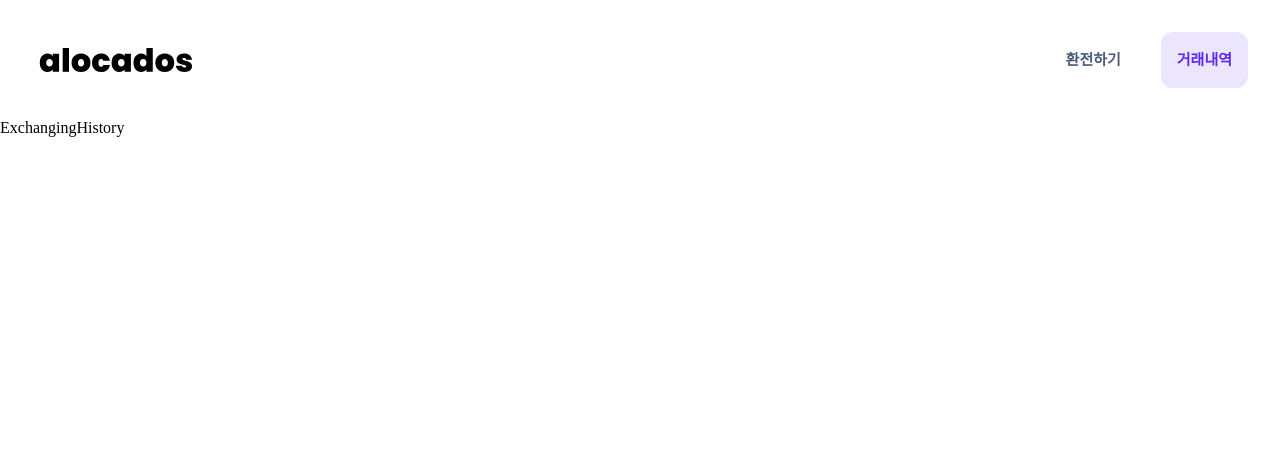
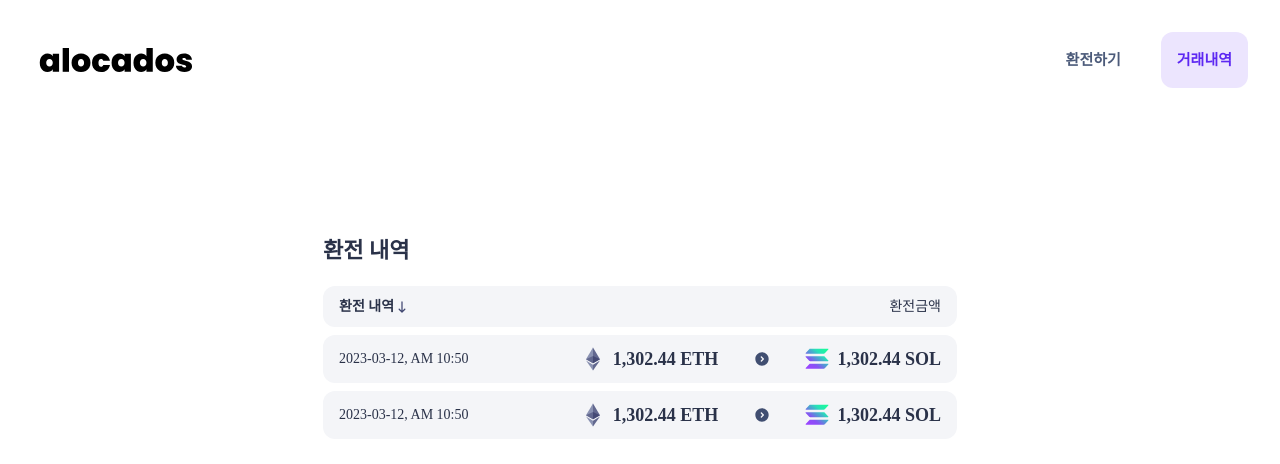
Before and after one commit to Sonwanseo/alocados-frontend-task, a React (Create React App) app: page /exchanging-history in a window 1280 px wide. Shown: the top 464 px of the page. Built offline with nearby package versions, Linux system fonts and the light colour scheme.

Commit message:
publish: 거래 내역 페이지 퍼블리시

```diff
--- a/src/pages/ExchangingHistory/ExchangingHistory.tsx
+++ b/src/pages/ExchangingHistory/ExchangingHistory.tsx
@@ -1,3 +1,71 @@
+import { FlexBox, Text } from 'components/Common';
+import { SHADE } from 'constants/Theme';
+import { BasicLayout } from 'layouts';
+import styled from 'styled-components';
+import DownArrow from 'assets/svg/DownArrow.svg';
+import { ExchangingHistoryItem } from 'components/Business';
+
+const Container = styled(FlexBox)`
+  width: 634px;
+  padding-top: 120px;
+`;
+
+const Title = styled(Text)`
+  margin-bottom: 24px;
+`;
+
+const HistoryListWrapper = styled(FlexBox)`
+  width: 100%;
+  gap: 8px;
+`;
+
+const HistoryTopWrapper = styled(FlexBox)`
+  width: 100%;
+  height: 41px;
+  background-color: ${SHADE[100]};
+  border-radius: 12px;
+  justify-content: space-between;
+  align-items: center;
+  padding: 8px 16px;
+  box-sizing: border-box;
+`;
+
+const HistoryLeftWrapper = styled(FlexBox)`
+  align-items: center;
+`;
+
+const DownArrowImage = styled.img`
+  width: 16px;
+  height: 16px;
+`;
+
 export function ExchangingHistory() {
-  return <div>ExchangingHistory</div>;
+  return (
+    <BasicLayout>
+      <Container column>
+        <Title bold>환전 내역</Title>
+        <HistoryListWrapper column>
+          <HistoryTopWrapper>
+            <HistoryLeftWrapper>
+              <Text caption bold>
+                환전 내역
+              </Text>
+              <DownArrowImage src={DownArrow} />
+            </HistoryLeftWrapper>
+            <Text caption>환전금액</Text>
+          </HistoryTopWrapper>
+          {[0, 1].map((_, index) => (
+            <ExchangingHistoryItem
+              key={index}
+              date="2023-03-12, AM 10:50"
+              targetType="Ethereum"
+              targetAmount="1,302.44 ETH"
+              resultType="Solana"
+              resultAmount="1,302.44 SOL"
+            />
+          ))}
+        </HistoryListWrapper>
+      </Container>
+    </BasicLayout>
+  );
 }
```
